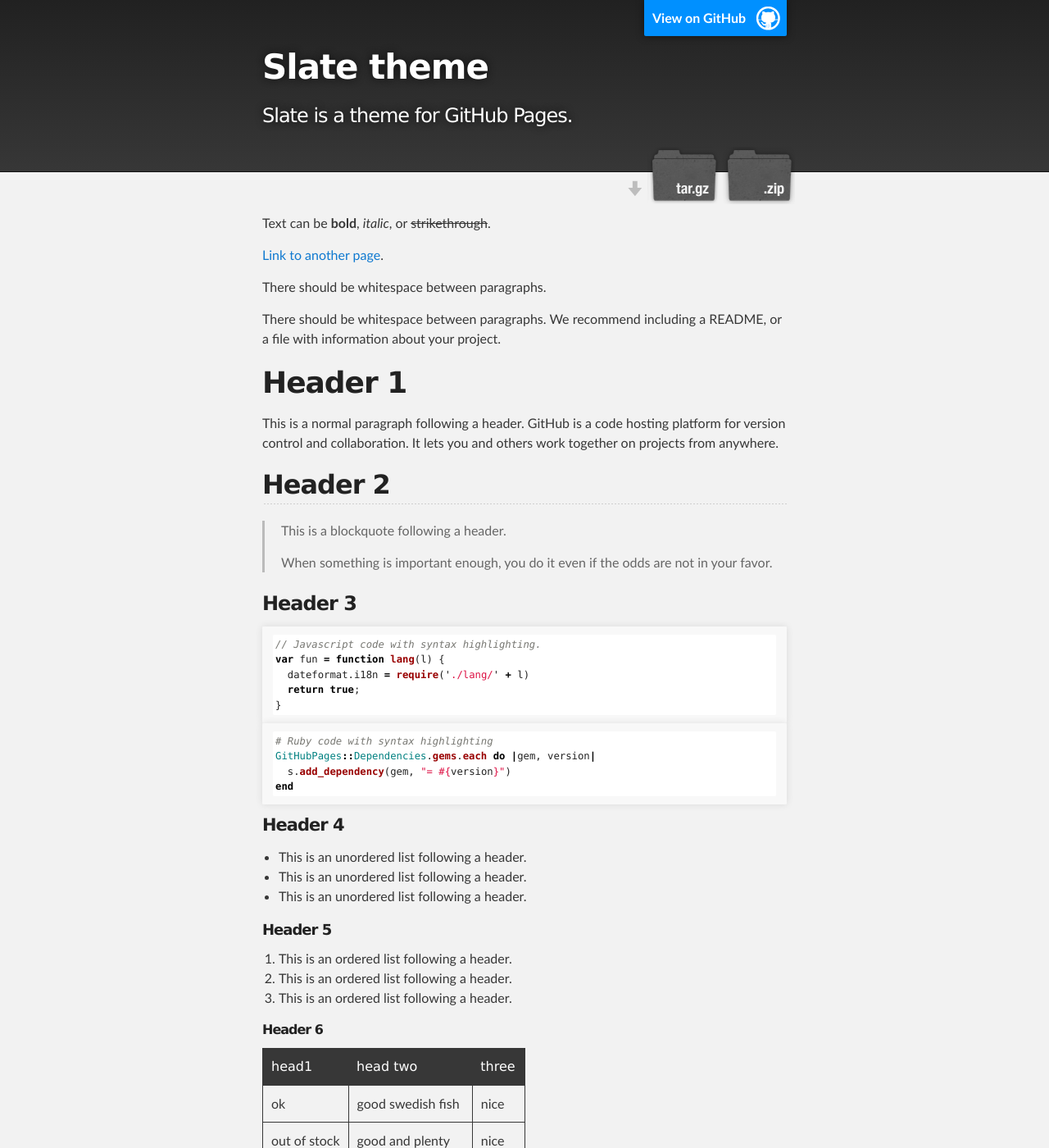
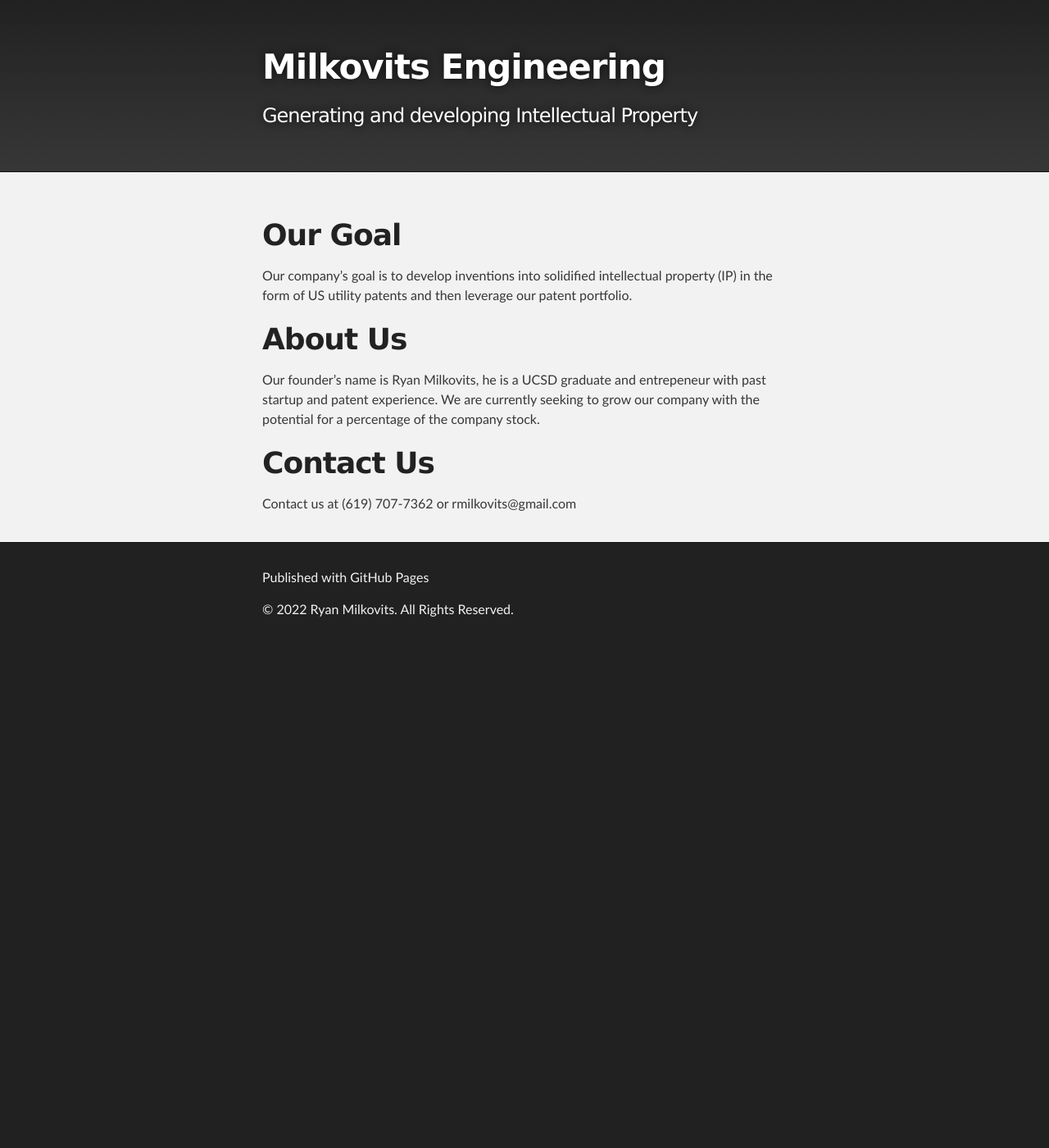
Before and after one commit to rmilkovits/milkovitsengineering, a Jekyll site: the page built from index.md, in a window 1280 px wide and 1400 px high. Shown: the whole window at 82% size. Built offline with Jekyll 4.4.1, drawn with Linux system fonts in a browser that asks for light colours; our own code applies the rules of GitHub Pages for plain Markdown files; some of the changed text lies outside the part shown.

Commit message:
initial site cleanup

````diff
--- a/_layouts/default.html
+++ b/_layouts/default.html
@@ -16,19 +16,23 @@
     <!-- HEADER -->
     <div id="header_wrap" class="outer">
         <header class="inner">
+          <!--
           {% if site.github.is_project_page %}
             <a id="forkme_banner" href="{{ site.github.repository_url }}">View on GitHub</a>
           {% endif %}
+          -->
 
-          <h1 id="project_title">{{ site.title | default: site.github.repository_name }}</h1>
-          <h2 id="project_tagline">{{ site.description | default: site.github.project_tagline }}</h2>
+          <h1 id="project_title">Milkovits Engineering</h1>
+          <h2 id="project_tagline">Generating and developing Intellectual Property</h2>
 
+          <!--
           {% if site.show_downloads %}
             <section id="downloads">
               <a class="zip_download_link" href="{{ site.github.zip_url }}">Download this project as a .zip file</a>
               <a class="tar_download_link" href="{{ site.github.tar_url }}">Download this project as a tar.gz file</a>
             </section>
           {% endif %}
+          -->
         </header>
     </div>
 
@@ -42,10 +46,8 @@
     <!-- FOOTER  -->
     <div id="footer_wrap" class="outer">
       <footer class="inner">
-        {% if site.github.is_project_page %}
-        <p class="copyright">{{ site.title | default: site.github.repository_name }} maintained by <a href="{{ site.github.owner_url }}">{{ site.github.owner_name }}</a></p>
-        {% endif %}
-        <p>Published with <a href="https://pages.github.com">GitHub Pages</a></p>
+        <p>Published with GitHub Pages</p>
+        <p class="copyright">© 2022 Ryan Milkovits. All Rights Reserved.</p>
       </footer>
     </div>
   </body>
--- a/index.md
+++ b/index.md
@@ -2,122 +2,14 @@
 layout: default
 ---
 
-Text can be **bold**, _italic_, or ~~strikethrough~~.
+# Our Goal
 
-[Link to another page](./another-page.html).
+Our company's goal is to develop inventions into solidified intellectual property (IP) in the form of US utility patents and then leverage our patent portfolio.
 
-There should be whitespace between paragraphs.
+# About Us
 
-There should be whitespace between paragraphs. We recommend including a README, or a file with information about your project.
+Our founder's name is Ryan Milkovits, he is a UCSD graduate and entrepeneur with past startup and patent experience. We are currently seeking to grow our company with the potential for a percentage of the company stock.
 
-# Header 1
+# Contact Us
 
-This is a normal paragraph following a header. GitHub is a code hosting platform for version control and collaboration. It lets you and others work together on projects from anywhere.
-
-## Header 2
-
-> This is a blockquote following a header.
->
-> When something is important enough, you do it even if the odds are not in your favor.
-
-### Header 3
-
-```js
-// Javascript code with syntax highlighting.
-var fun = function lang(l) {
-  dateformat.i18n = require('./lang/' + l)
-  return true;
-}
-```
-
-```ruby
-# Ruby code with syntax highlighting
-GitHubPages::Dependencies.gems.each do |gem, version|
-  s.add_dependency(gem, "= #{version}")
-end
-```
-
-#### Header 4
-
-*   This is an unordered list following a header.
-*   This is an unordered list following a header.
-*   This is an unordered list following a header.
-
-##### Header 5
-
-1.  This is an ordered list following a header.
-2.  This is an ordered list following a header.
-3.  This is an ordered list following a header.
-
-###### Header 6
-
-| head1        | head two          | three |
-|:-------------|:------------------|:------|
-| ok           | good swedish fish | nice  |
-| out of stock | good and plenty   | nice  |
-| ok           | good `oreos`      | hmm   |
-| ok           | good `zoute` drop | yumm  |
-
-### There's a horizontal rule below this.
-
-* * *
-
-### Here is an unordered list:
-
-*   Item foo
-*   Item bar
-*   Item baz
-*   Item zip
-
-### And an ordered list:
-
-1.  Item one
-1.  Item two
-1.  Item three
-1.  Item four
-
-### And a nested list:
-
-- level 1 item
-  - level 2 item
-  - level 2 item
-    - level 3 item
-    - level 3 item
-- level 1 item
-  - level 2 item
-  - level 2 item
-  - level 2 item
-- level 1 item
-  - level 2 item
-  - level 2 item
-- level 1 item
-
-### Small image
-
-![Octocat](https://github.githubassets.com/images/icons/emoji/octocat.png)
-
-### Large image
-
-![Branching](https://guides.github.com/activities/hello-world/branching.png)
-
-
-### Definition lists can be used with HTML syntax.
-
-<dl>
-<dt>Name</dt>
-<dd>Godzilla</dd>
-<dt>Born</dt>
-<dd>1952</dd>
-<dt>Birthplace</dt>
-<dd>Japan</dd>
-<dt>Color</dt>
-<dd>Green</dd>
-</dl>
-
-```
-Long, single-line code blocks should not wrap. They should horizontally scroll if they are too long. This line should be long enough to demonstrate this.
-```
-
-```
-The final element.
-```
+Contact us at (619) 707-7362 or rmilkovits@gmail.com
````
